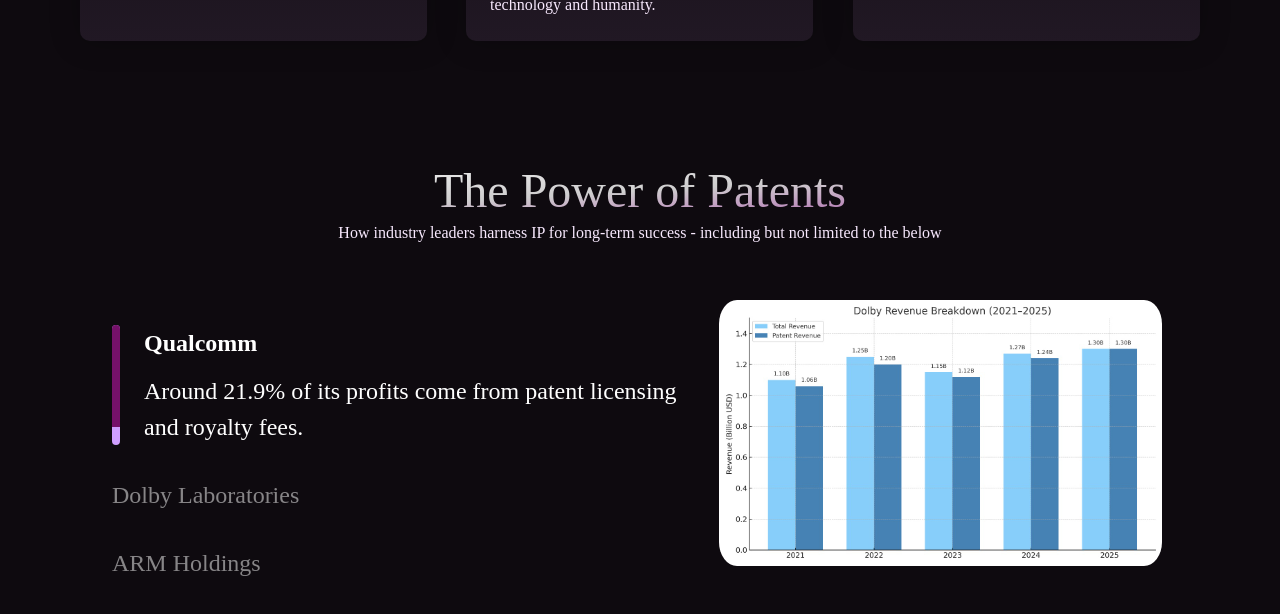
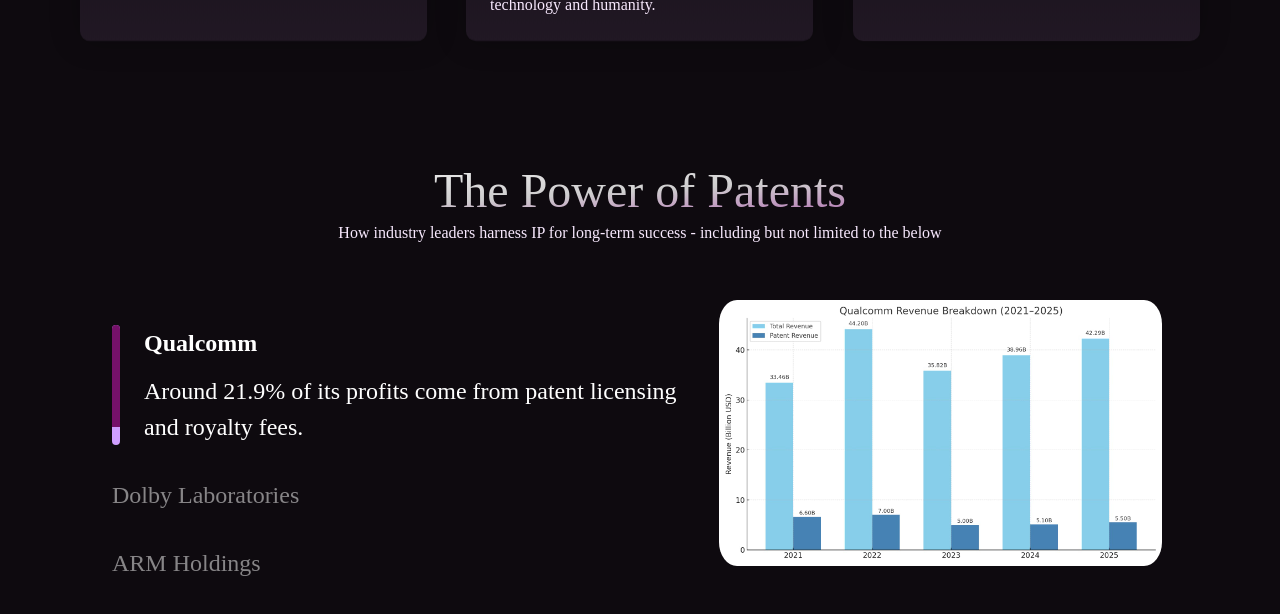
Before and after one commit to Imaginex2025/Imaginex, a React (Vite) app: page / in a window 1280 px wide. Shown: the part 1445-2059 px from the top of the page. Built offline with nearby package versions, Linux system fonts and the light colour scheme; a web font is replaced by a local one.

Commit message:
image relocate

```diff
--- a/src/Components/ui/Slider.tsx
+++ b/src/Components/ui/Slider.tsx
@@ -51,8 +51,9 @@
   // ✅ Preload images on initial render
   useEffect(() => {
     const images = [
+      "/qualcomupdated.jpg",
       "/dolbyupdated.jpg",
-      "/qualcomupdated.jpg",
+
       "/armupdated.jpg",
     ];
     images.forEach((src) => {
@@ -62,8 +63,8 @@
   }, []);
 
   const currentImage = useMemo(() => {
-    if (progress <= 100) return "/dolbyupdated.jpg";
-    if (progress > 100 && progress <= 200) return "/qualcomupdated.jpg";
+    if (progress <= 100) return "/qualcomupdated.jpg" ;
+    if (progress > 100 && progress <= 200) return "/dolbyupdated.jpg";
     return "/armupdated.jpg";
   }, [progress]);
 
```
